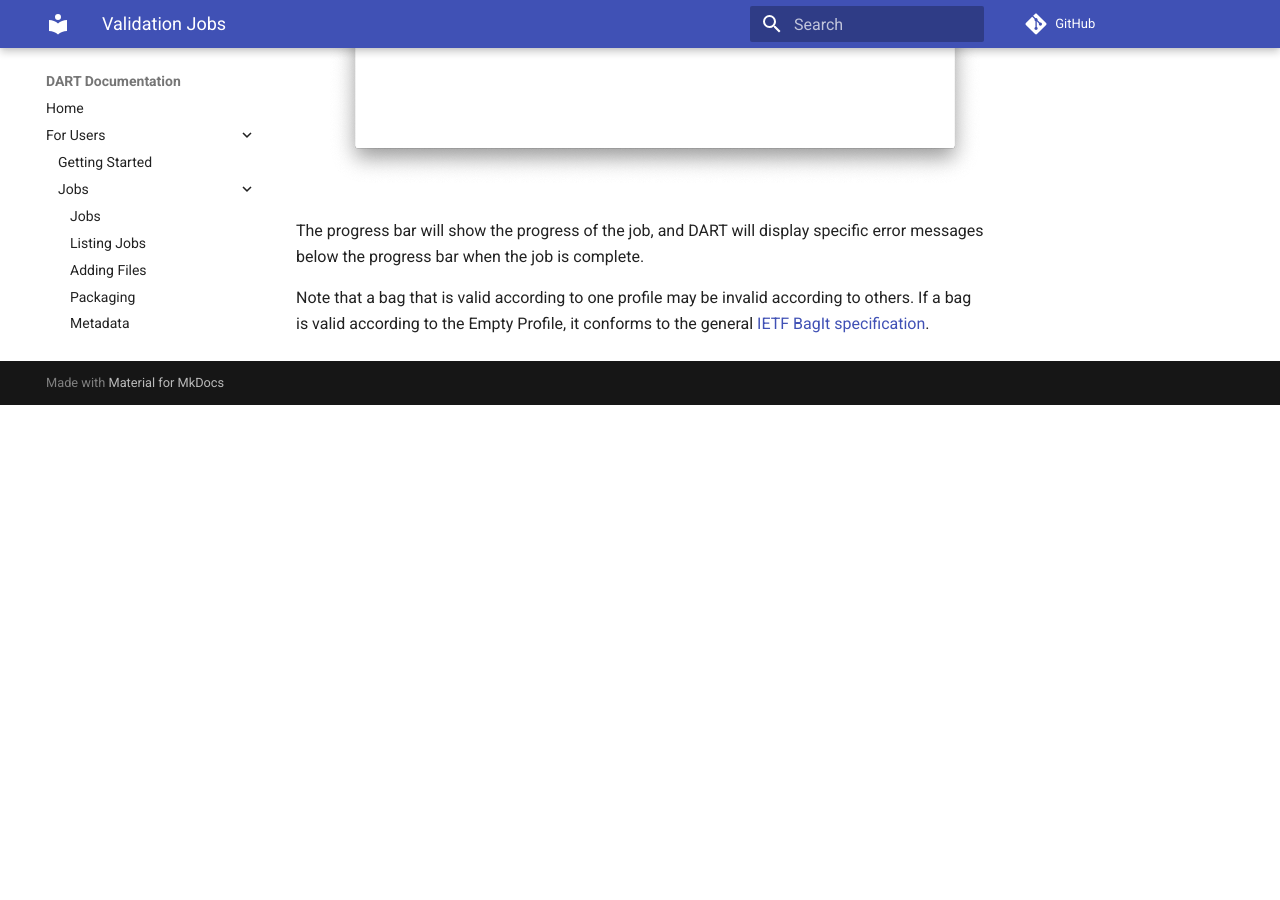
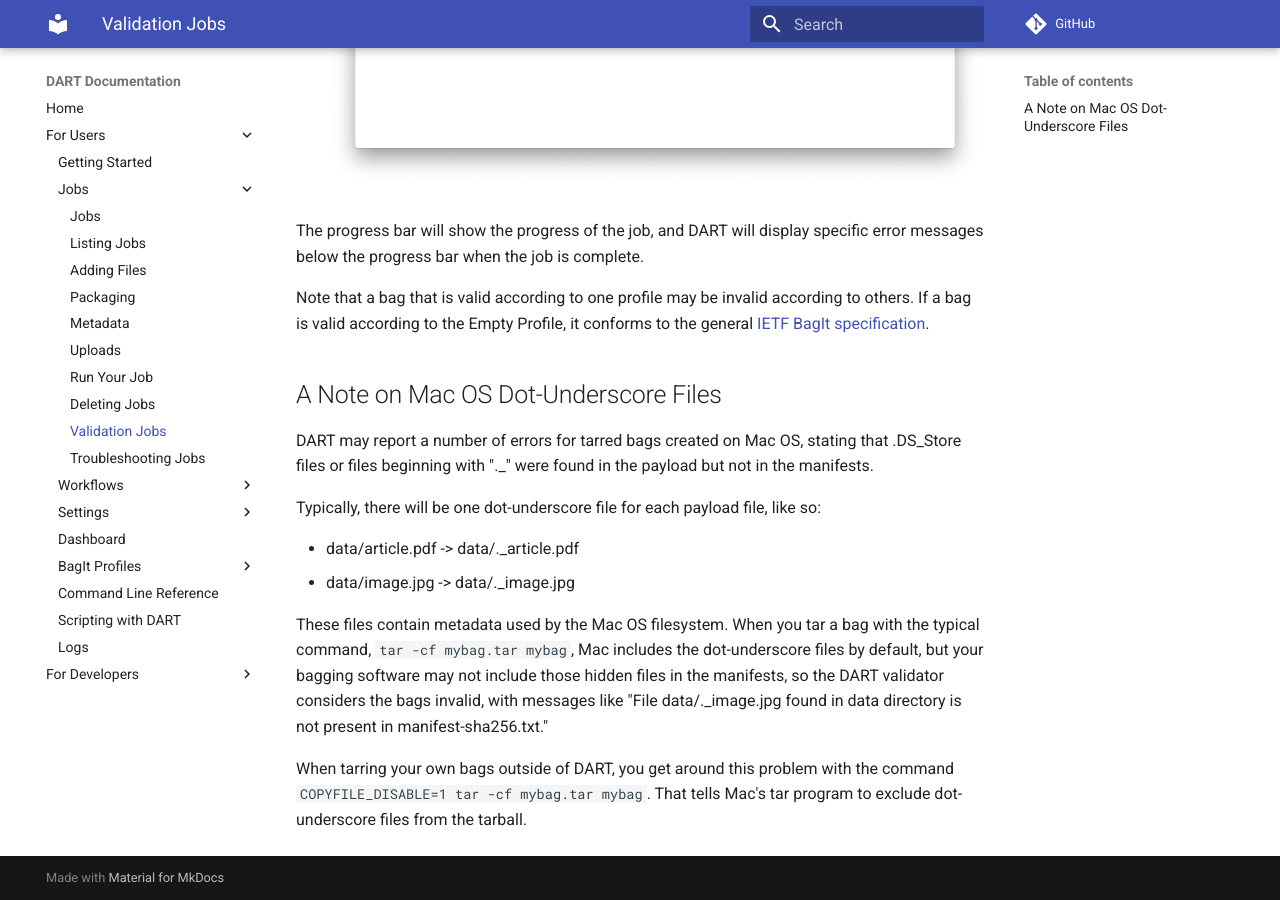
Before and after one commit to APTrust/dart-docs, an MkDocs documentation site: the page built from docs/users/jobs/validation.md, in a window 1280 px wide and 900 px high, scrolled down 1219 px. Built offline with MkDocs 1.6.1 and Material for MkDocs 9.7.7, drawn with Linux system fonts in a browser that asks for light colours; comment, search, counter and statistics services are not loaded; before the commit the page ends 1624 px from its top, so only the background shows below that.

Commit message:
Added a note about Mac dot-underscore files

```diff
--- a/docs/users/jobs/validation.md
+++ b/docs/users/jobs/validation.md
@@ -19,3 +19,16 @@
 The progress bar will show the progress of the job, and DART will display specific error messages below the progress bar when the job is complete.
 
 Note that a bag that is valid according to one profile may be invalid according to others. If a bag is valid according to the Empty Profile, it conforms to the general <a href="https://tools.ietf.org/html/rfc8493" target="_blank">IETF BagIt specification</a>.
+
+## A Note on Mac OS Dot-Underscore Files
+
+DART may report a number of errors for tarred bags created on Mac OS, stating that .DS_Store files or files beginning with "._" were found in the payload but not in the manifests.
+
+Typically, there will be one dot-underscore file for each payload file, like so:
+
+* data/article.pdf -> data/._article.pdf
+* data/image.jpg -> data/._image.jpg
+
+These files contain metadata used by the Mac OS filesystem. When you tar a bag with the typical command, `tar -cf mybag.tar mybag`, Mac includes the dot-underscore files by default, but your bagging software may not include those hidden files in the manifests, so the DART validator considers the bags invalid, with messages like "File data/._image.jpg found in data directory is not present in manifest-sha256.txt."
+
+When tarring your own bags outside of DART, you get around this problem with the command `COPYFILE_DISABLE=1 tar -cf mybag.tar mybag`. That tells Mac's tar program to exclude dot-underscore files from the tarball.
```
